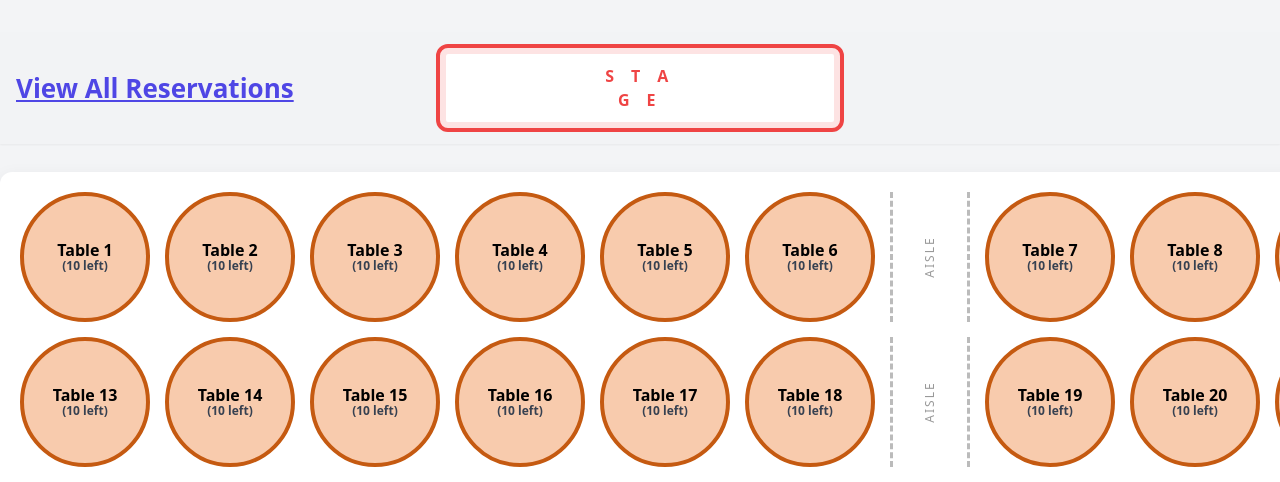
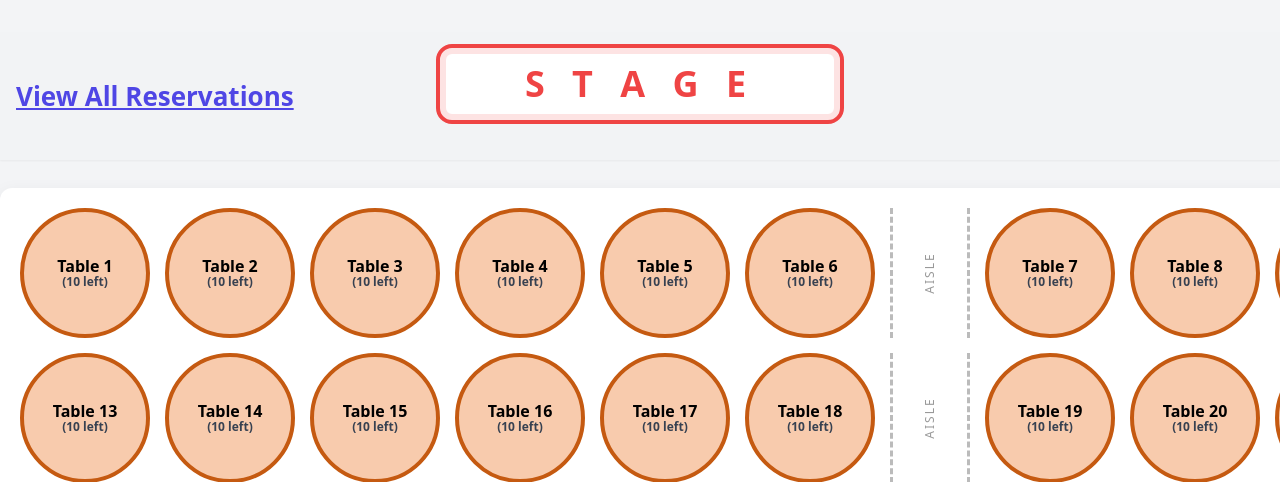
Before and after one commit to hujvicky/reservation_system_final, a Flask app: page / in a window 1280 px wide; the page is wider, and only the part inside the window is pictured. Shown: the top 482 px of that part. Run offline with Flask 3, Linux system fonts and the light colour scheme; data comes from the database, SQL or seed files in the repository; some libraries are stand-ins or nearby versions.

Commit message:
Update index.html

```diff
--- a/templates/index.html
+++ b/templates/index.html
@@ -65,11 +65,12 @@
       </a>
 
       <!-- Center: STAGE -->
-      <div class="justify-self-center">
-        <div class="px-40 py-4 rounded-xl border-4 border-red-500 bg-white font-extrabold tracking-[0.4em] text-red-500 shadow-[inset_0_0_0_6px_rgba(239,68,68,0.15)] text-center mx-auto">
-  S T A G E
+      <div class="w-full flex justify-center mb-6">
+  <div class="w-[900px] py-4 rounded-2xl border-4 border-red-500 bg-white font-extrabold text-red-500 text-4xl tracking-[0.25em] text-center shadow-[inset_0_0_0_6px_rgba(239,68,68,0.15)]">
+    S T A G E
+  </div>
 </div>
-      </div>
+
 
       <!-- Right: placeholder -->
       <div></div>
```
